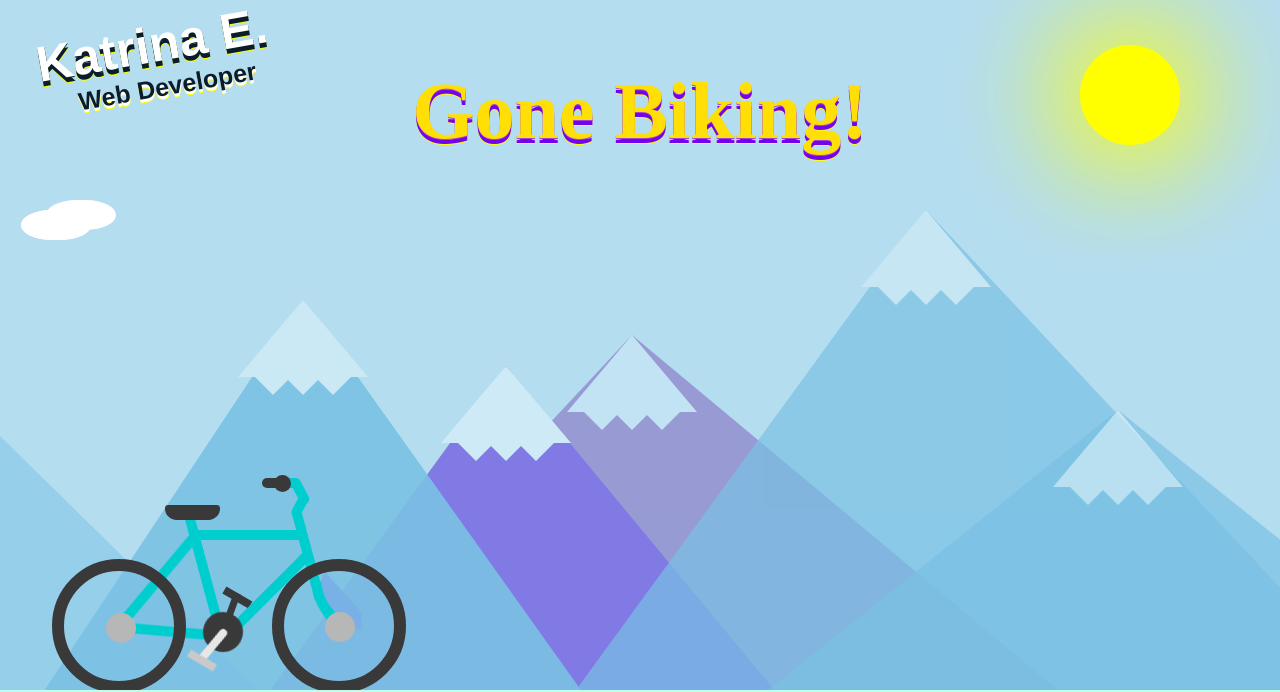
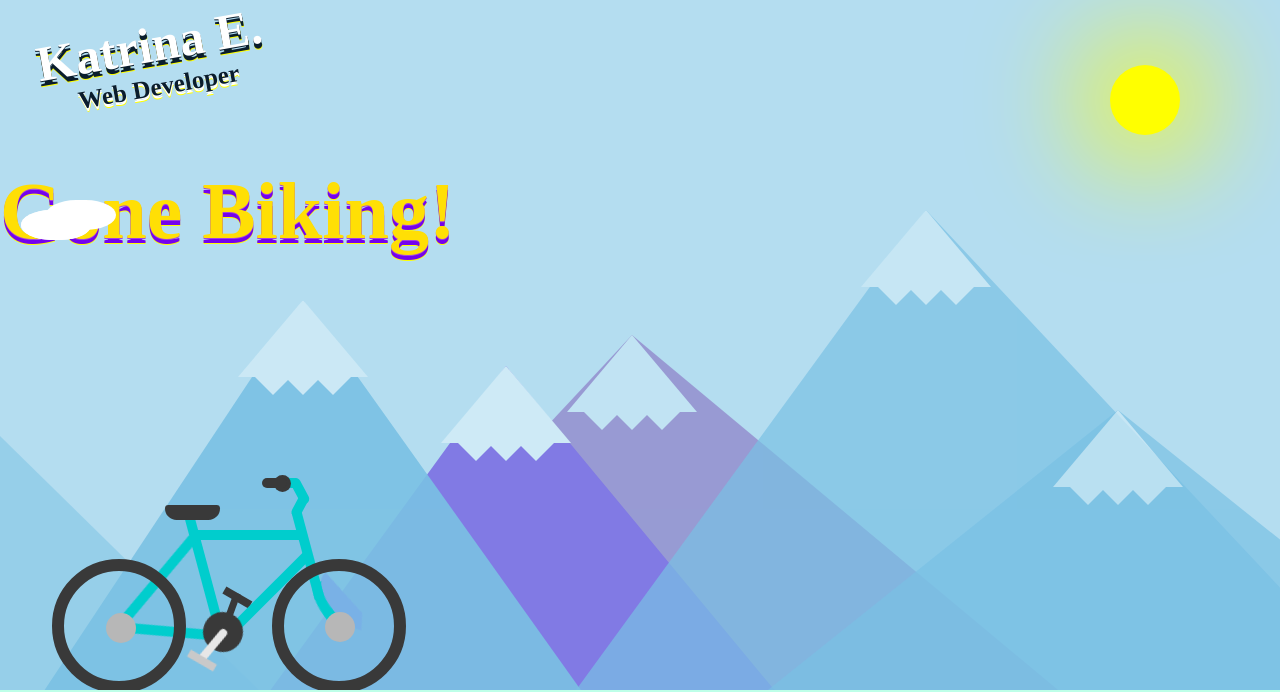
Before and after one commit to MappingKat/mappingkat, a plain HTML site: page index.html in a window 1280 px wide. Shown: the top 692 px of the page. Drawn offline with nearby package versions, Linux system fonts and the light colour scheme; a web font is replaced by a local one.

Commit message:
Update style.css

```diff
--- a/assets/css/style.css
+++ b/assets/css/style.css
@@ -33,7 +33,7 @@
 }
 
 @font-face { font-family: "bello-pro"; src: url('http://mappingkat.com/assets/fonts/Bello Pro.otf'); }
-body{font-family: "bello-pro",sans-serif;}
+body{font-family: "bello-pro";}
 *{box-sizing:border-box;}
 h1 {
   text-align: left;
@@ -49,13 +49,13 @@ h1 {
   z-index: 10;
   line-height: 0;
 }
-h2.construction {
+.construction {
+	top: 100px;
+	position: absolute;
 	color: #FFDF05;
 	text-align: center;
-	font-weight: 400px;
 	font-size: 80px;
 	font-family: normal;
-	z-index: 1000;
   	text-shadow: 0 1px 0 #A442DD,0 5px 0 #7403ED,0 6px 0 yellow;
 }
 span {
@@ -71,18 +71,17 @@ span {
   position: absolute;
 }
 .sun {
-  width: 100px;
-  height: 100px;
+  width: 70px;
+  height: 70px;
   position: absolute;
   background: yellow;
   border-radius: 50%;
-  top: 45px;
+  top: 65px;
   right: 100px;
   box-shadow: 0px 0px 113px 23px yellow;
   -webkit-animation-name: yellowPulse;
   -webkit-animation-duration: 2s;
   -webkit-animation-iteration-count: infinite;
-  z-index: 1;
 }
 
 /*===============================*/
```
